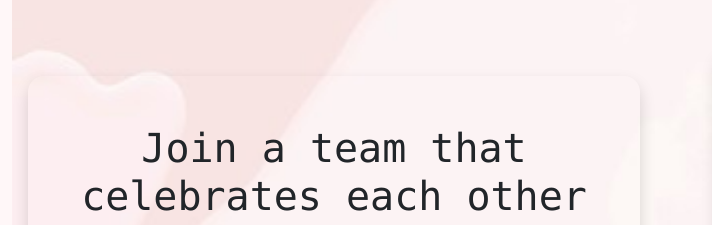
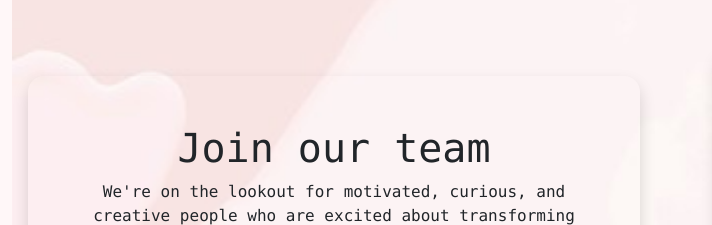
Before and after one commit to Dhrego/Upop, an Astro site: page / in a window 1280 px wide. Shown: the part 5160-5385 px from the top of the page, 0-712 px from the left. Built offline with nearby package versions, Linux system fonts and the light colour scheme; Astro itself is replaced by a stand-in of ours; grey boxes are pictures that could not be loaded.

Commit message:
updated join  component

```diff
--- a/src/components/Join.astro
+++ b/src/components/Join.astro
@@ -4,7 +4,7 @@
       <div
         class="col-md-6 py-5 my-4 align-self-center text-center shadow rounded-4"
       >
-        <h3 class="px-4 display-6">Join a team that celebrates each other</h3>
+        <h3 class="px-4 display-6">Join our team</h3>
         <p class="px-5">
           We're on the lookout for motivated, curious, and creative people who
           are excited about transforming the way businesses communicate. Let's
```
